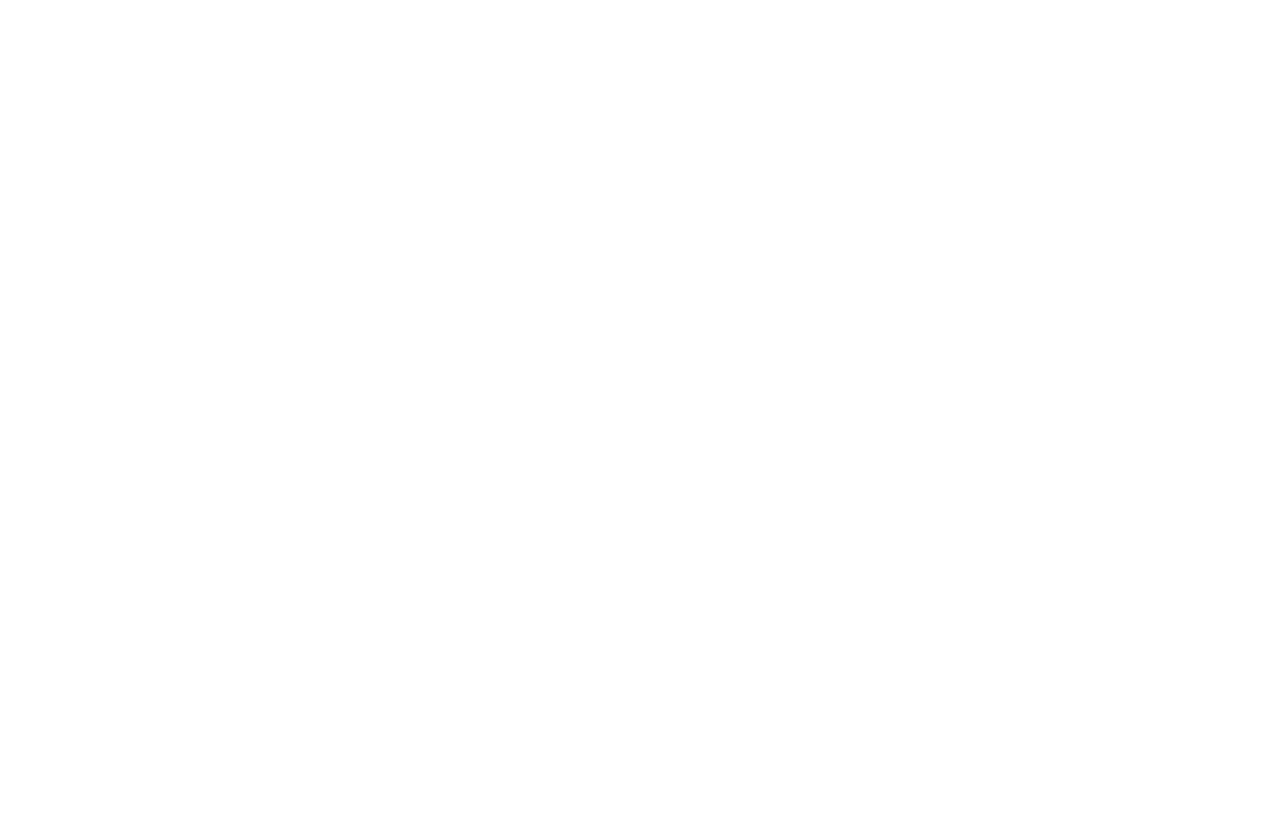
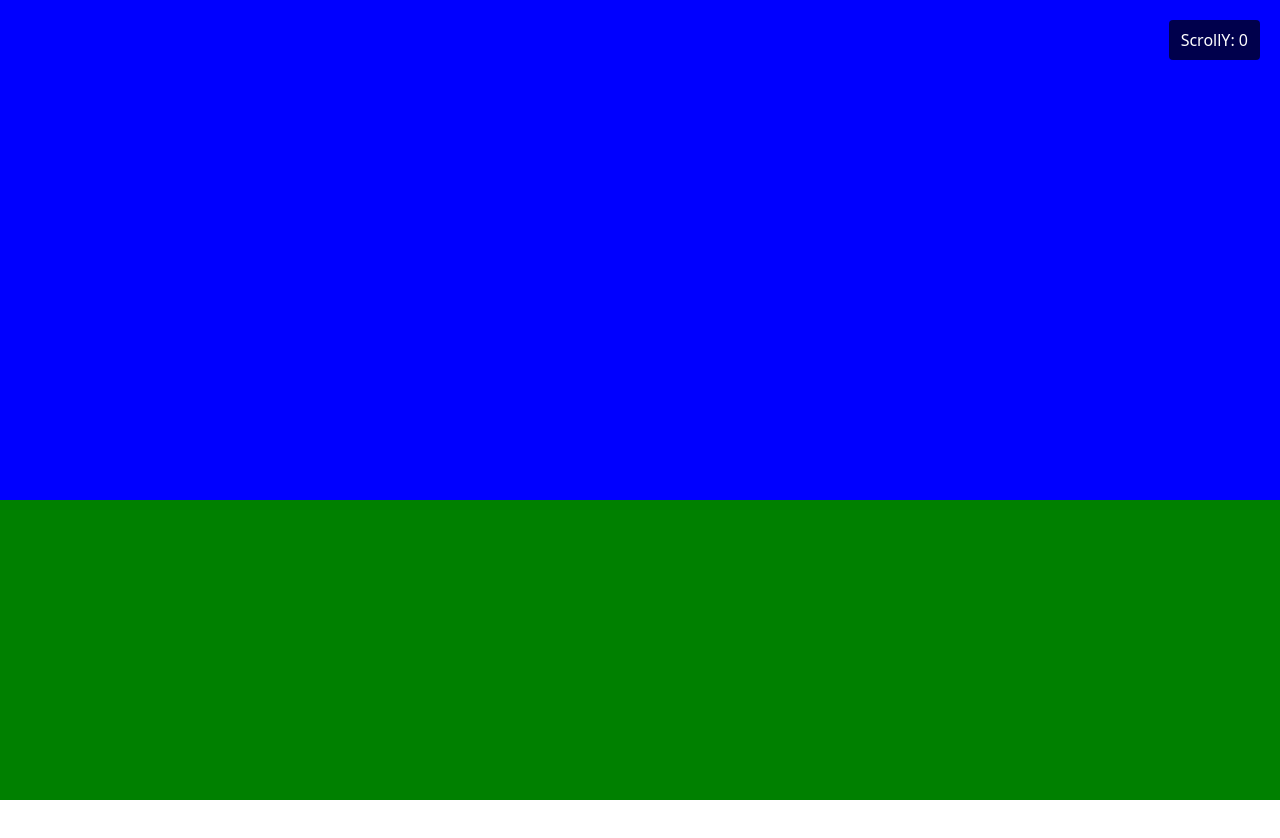
Before and after one commit to Tobepeter/vite-react-test, a React (Vite) app: page / in a window 1280 px wide. Shown: the top 838 px of the page. After the commit the page ends 800 px from the top, so only its background shows below. Built offline with nearby package versions, Linux system fonts and the light colour scheme.

Commit message:
测试一个禁用滚动的CSS

```diff
--- a/src/html/HtmlDemo.tsx
+++ b/src/html/HtmlDemo.tsx
@@ -7,7 +7,7 @@ import { HtmlTransform } from './transform/HtmlTransform'
 export const HtmlDemo = () => {
   // return <HtmlOrientation />
   // return <HtmlTransform />
-  return <HtmlCustomScroll />
+  // return <HtmlCustomScroll />
   // return <HtmlCustomScrollNoTailwind />
-  // return <LockScroll />
+  return <LockScroll />
 }
--- a/src/html/scroll/lock/LockScroll.tsx
+++ b/src/html/scroll/lock/LockScroll.tsx
@@ -39,25 +39,14 @@ export const LockScroll = () => {
     <>
       <div
         style={{
-          position: 'fixed',
-          top: 20,
-          right: 20,
-          background: 'rgba(0,0,0,0.7)',
-          color: 'white',
-          padding: '8px 12px',
-          borderRadius: '4px',
-          zIndex: 1000,
-        }}
-      >
-        ScrollY: {Math.round(displayScrollY)}
-      </div>
-      <div
-        style={{
           height,
           width,
           position: 'relative',
           overflow: 'scroll',
           // scrollBehavior: 'smooth',
+
+          // NOTE: 这个属性可以解决
+          overscrollBehavior: 'none',
         }}
         ref={viewportRef}
       >
@@ -68,6 +57,20 @@ export const LockScroll = () => {
           <div style={{ height: itemHeight, backgroundColor: 'red' }} />
         </div>
       </div>
+
+      <div
+        style={{
+          position: 'fixed',
+          top: 20,
+          right: 20,
+          background: 'rgba(0,0,0,0.7)',
+          color: 'white',
+          padding: '8px 12px',
+          borderRadius: '4px',
+        }}
+      >
+        ScrollY: {Math.round(displayScrollY)}
+      </div>
     </>
   )
 }
```
